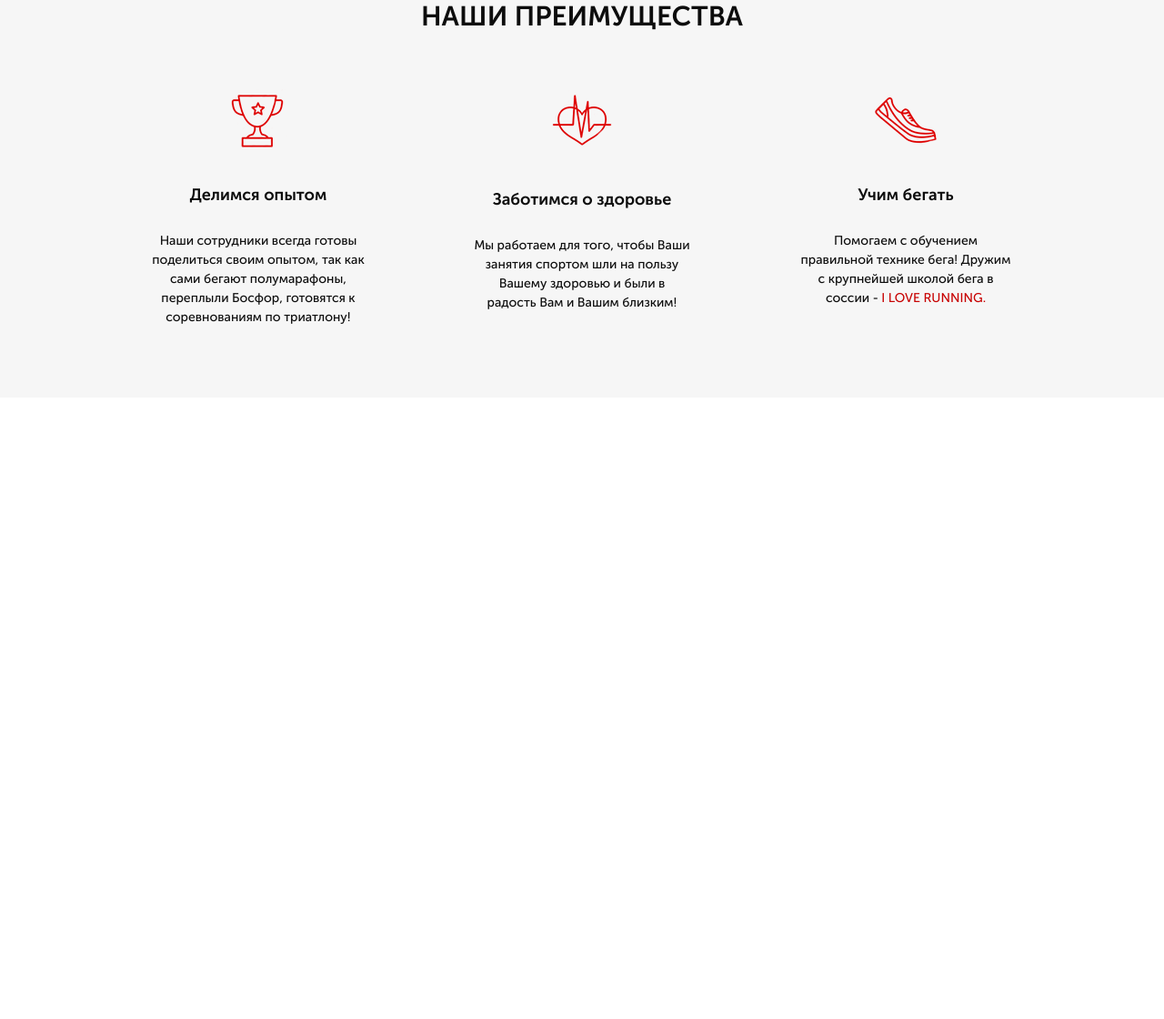
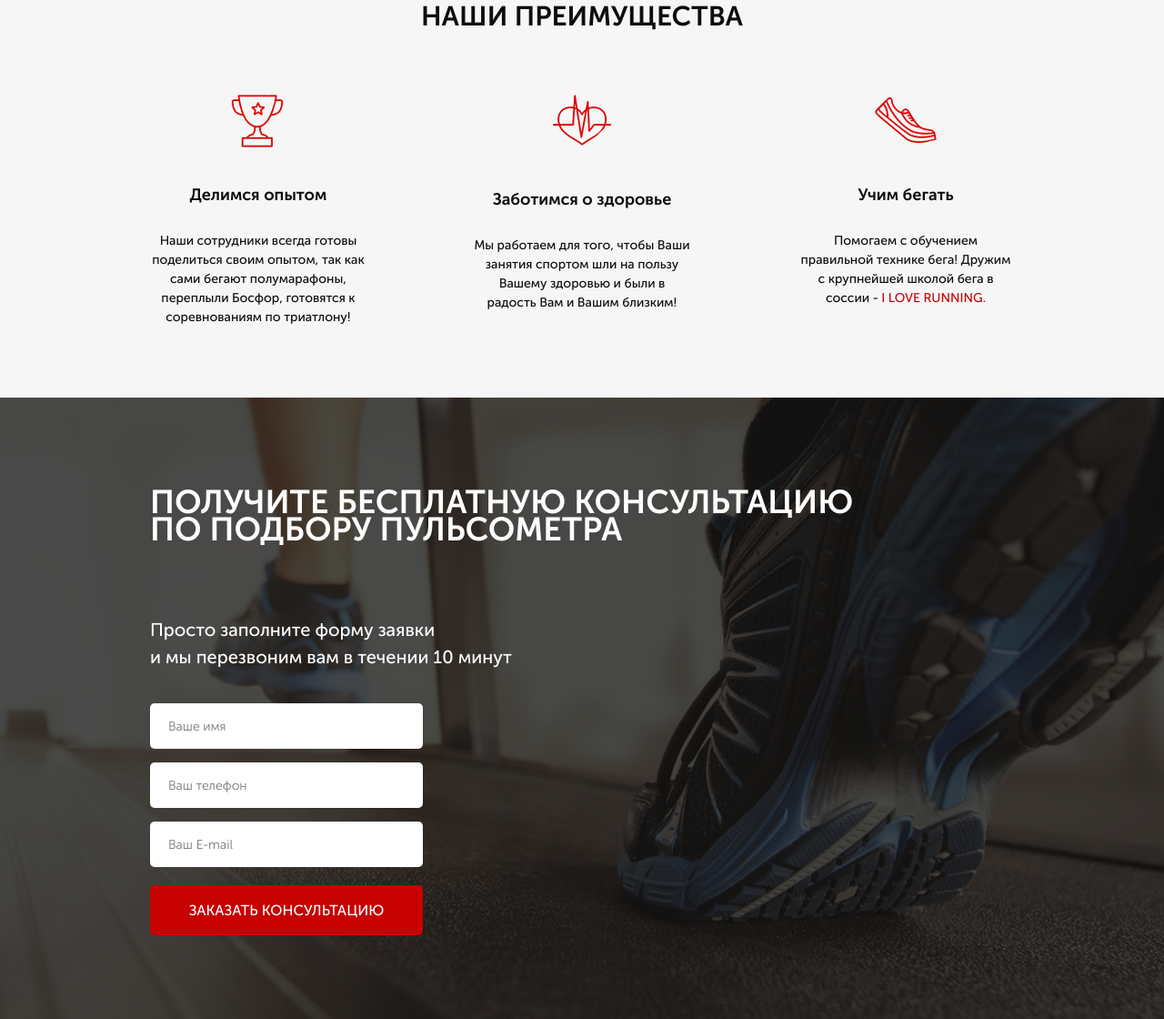
Before and after one commit to denys-kolomiiets/pulse, a website: page src/index.html in a window 1280 px wide. Shown: the part 759-1879 px from the top of the page at 91% size. Before the commit the page ends 1196 px from the top, so only its background shows below. Drawn offline with Linux system fonts and the light colour scheme.

Commit message:
third commit. new section 'consultation'

```diff
--- a/src/index.html
+++ b/src/index.html
@@ -55,9 +55,9 @@
 		</div>
 	</div>
 
-	<section class="advantages">
+	<div class="advantages">
 		<div class="container">
-			<h2 class="advantages__header">НАШИ ПРЕИМУЩЕСТВА</h2>
+			<h2 class="title">НАШИ ПРЕИМУЩЕСТВА</h2>
 			<div class="advantages__wrapper">
 				<div class="advantages__items">
 					<img src="icons/cup.png" alt="cup" class="advantages__img">
@@ -81,11 +81,27 @@
 						правильной технике бега!
 						Дружим с крупнейшей школой бега в cоссии - <a href="#" class="advantages__link">I LOVE RUNNING.</a>
 
-						</div>
+					</div>
 				</div>
 			</div>
+		</div>
+	</div>
 
+	<div class="consultation">
+		<div class="container">
+			<h2 class="title title_left">
+				Получите бесплатную консультацию<br>по подбору пульсометра
+			</h2>
+			<div class="consultation__descr">
+				Просто заполните форму заявки<br>и мы перезвоним вам в течении 10 минут
+			</div>
+			<form action="#" class="feed-form">
+				<input name="name" placeholder="Ваше имя" type="text">
+				<input name="phone" placeholder="Ваш телефон" type="number">
+				<input name="email" placeholder="Ваш E-mail" type="email">
+				<button class="button button_submit">заказать кОНСУЛЬТАЦИЮ</button>
+			</form>
 		</div>
-	</section>
+	</div>
 </body>
 </html>
--- a/src/sass/blocks/_advantages.scss
+++ b/src/sass/blocks/_advantages.scss
@@ -2,13 +2,6 @@
     background-color: #f6f6f6;
     min-height: 470px;
     padding: 70px 0 78px 0;
-    &__header {
-        color: #0d0d0d;
-        font-size: 30px;
-        font-weight: 700;
-        text-align: center;
-        line-height: 30px;
-    }
     &__wrapper {
         display: flex;
         justify-content: space-between;
--- a/src/sass/blocks/_buttons.scss
+++ b/src/sass/blocks/_buttons.scss
@@ -14,4 +14,9 @@
         height: 50px;
         font-size: 16px;
     }
+    &_submit {
+        width: 100%;
+        height: 55px;
+        font-size: 16px;
+    }
 }
--- /dev/null
+++ b/src/sass/blocks/_consultation.scss
@@ -0,0 +1,12 @@
+.consultation {
+    min-height: 680px;
+    padding: 100px 0 92px 0;
+    background: url('../../img/bg2.png') center (center/cover) no-repeat;
+    &__descr {
+        color: #ffffff;
+        font-size: 20px;
+        font-weight: 500;
+        line-height: 30px;
+        margin-top: 80px;
+    }
+}
--- /dev/null
+++ b/src/sass/blocks/_forms.scss
@@ -0,0 +1,20 @@
+.feed-form {
+    margin-top: 36px;
+    display: flex;
+    flex-direction: column;
+    width: 300px;
+    input {
+        height: 50px;
+        border-radius: 5px;
+        background-color: #ffffff;
+        margin-bottom: 15px;
+        border: none;
+        padding: 0 20px;
+        color: #4b4b4b;
+        font-size: 14px;
+        font-weight: 300;
+        &:nth-child(3) {
+            margin-bottom: 20px;
+        }
+    }
+}
--- /dev/null
+++ b/src/sass/blocks/_titles.scss
@@ -0,0 +1,13 @@
+.title {
+    color: #0d0d0d;
+    font-size: 30px;
+    font-weight: 700;
+    text-align: center;
+    line-height: 30px;
+    text-transform: uppercase;
+    &_left {
+        color: #ffffff;
+        font-size: 36px;
+        text-align: left;
+    }
+}
--- a/src/sass/style.scss
+++ b/src/sass/style.scss
@@ -13,3 +13,6 @@
 @import 'blocks/header';
 @import 'blocks/buttons';
 @import 'blocks/advantages';
+@import 'blocks/titles';
+@import 'blocks/consultation';
+@import 'blocks/forms';
```
Also changed, not shown: src/css/style.min.css.
